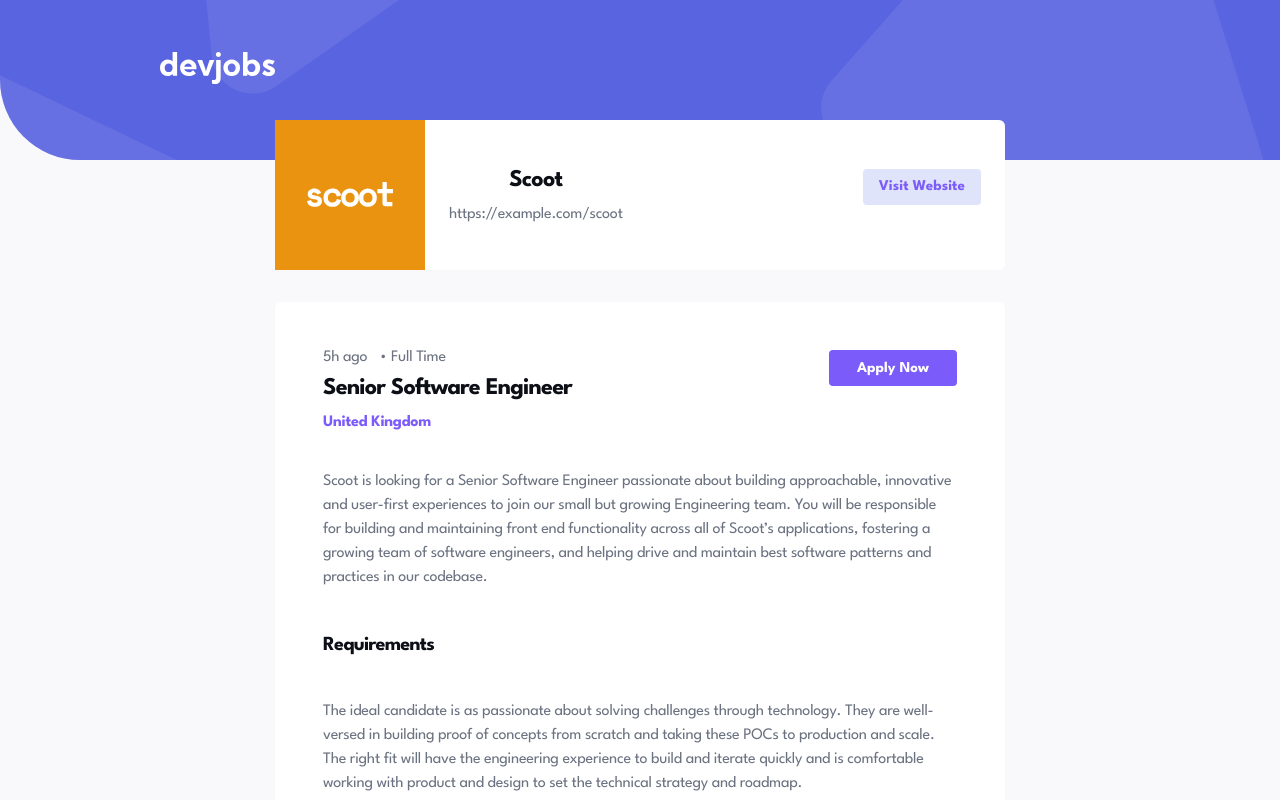
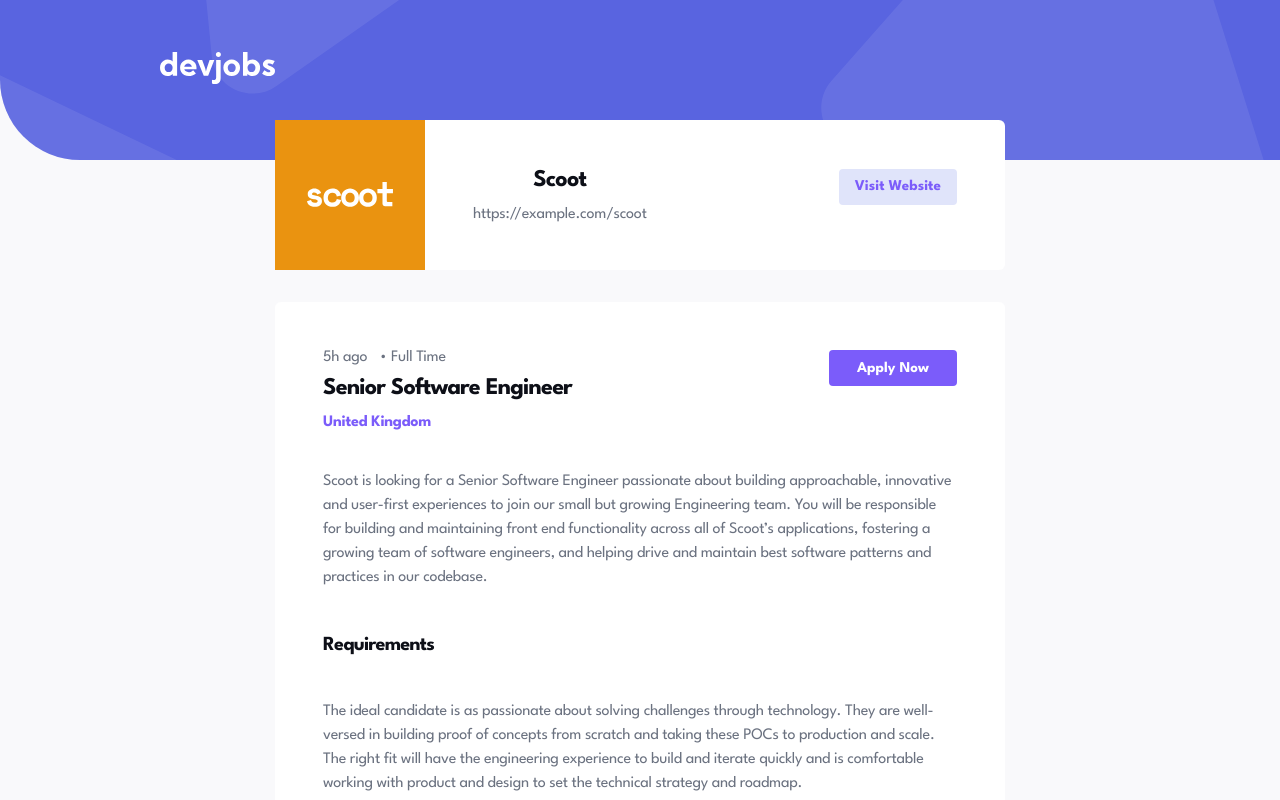
Before and after one commit to kobyrthr/devjobs, a Next.js app: page /jobs/1 in a window 1280 px wide. Shown: the top 800 px of the page. Built offline with nearby package versions, Linux system fonts and the light colour scheme.

Commit message:
fix padding

```diff
--- a/src/app/jobs/[id]/components/page-header.jsx
+++ b/src/app/jobs/[id]/components/page-header.jsx
@@ -31,7 +31,7 @@ export const PageHeader = ({ company, className = '' }) => {
           className="object-scale-down rounded-lg absolute top-0 left-1/2 -translate-x-1/2 -translate-y-1/2 block sm:hidden p-2"
         />
 
-        <div className="sm:p-6 p-10 flex flex-row max-sm:flex-col  justify-between w-full">
+        <div className="p-6 sm:p-12 flex flex-row max-sm:flex-col  justify-between w-full">
           <div className="flex flex-col items-center gap-4">
             <Typography type="heading-m" className="">
               {company?.company}
--- a/src/components/ui/app-navbar.jsx
+++ b/src/components/ui/app-navbar.jsx
@@ -3,6 +3,7 @@ import logo from '@/../public/logo.svg';
 import BgPatternHeader from '@/../public/bg-pattern-header.svg';
 import BgPatternHeaderMobile from '@/../public/bg-pattern-header-mobile.svg';
 import { cn } from '@/lib/utils';
+import Link from 'next/link';
 
 export function AppNavbar({ className = '' }) {
   return (
@@ -24,7 +25,9 @@ export function AppNavbar({ className = '' }) {
         className="block sm:hidden absolute top-0 left-0 w-full h-full object-cover -z-10"
         priority
       />
-      <Image src={logo} alt="Devjobs Logo" />
+      <Link href="/">
+        <Image src={logo} alt="Devjobs Logo" />
+      </Link>
     </nav>
   );
 }
```
